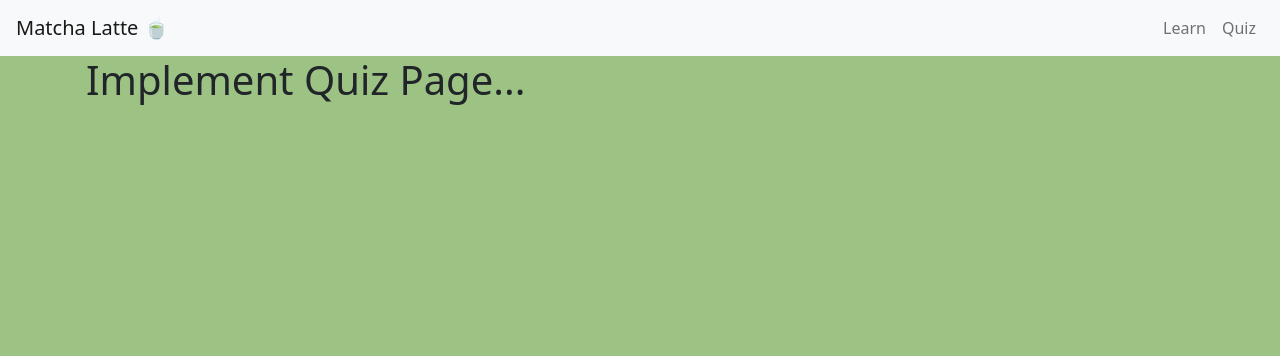
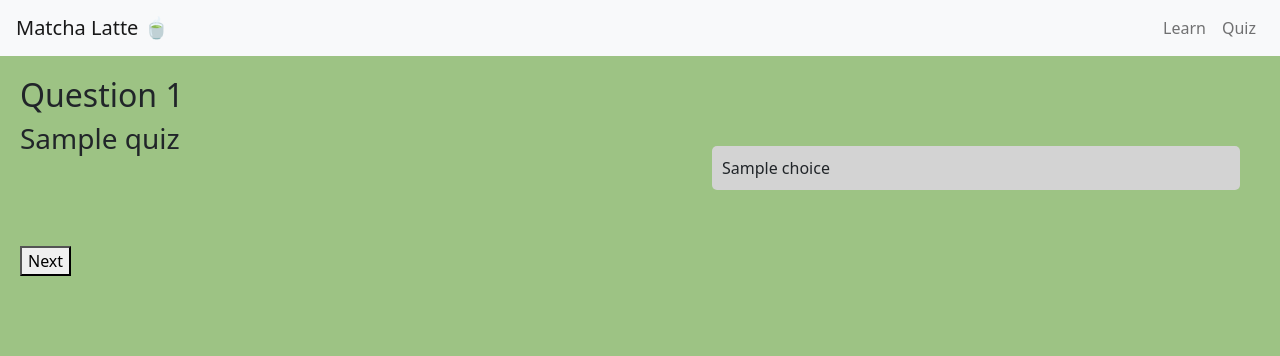
Before and after one commit to UI-Design-2024/matcha-latte, a Flask app: template templates/quiz.html in a window 1280 px wide. Shown: the top 356 px of the page. Run offline with Flask 3, Linux system fonts and the light colour scheme; the template is opened without the code that fills it: most values are stand-ins (such as "Sample title", 1, 10 or a date in 2020); some libraries are stand-ins or nearby versions.

Commit message:
quiz complete

```diff
--- a/server.py
+++ b/server.py
@@ -10,6 +10,31 @@ import re
 app = Flask(__name__)
 
 data = []
+
+quiz_data = {
+    "1": {
+        "question": "You are hosting a traditional Japanese tea ceremony and your guest asks about the importance of the chasen (bamboo whisk) and chawan (tea bowl) in matcha preparation. How would you explain?",
+        "choices": ["Chasen: to measure the matcha powder. Chawan: to maintain the water’s temperature", "Chasen: to create a frothy consistency in the matcha. Chawan: to provide a wide surface area for whisking.", "Chasen: to evenly dissolve the matcha powder, creating a velvety texture. Chawan: to serve as a vessel for presenting the tea.", "Chasen: to ensure the proper infusion of flavors in the matcha. Chawan: to symbolize harmony and respect in the tea ceremony."],
+        "correct_answer": 2
+    },
+    "2": {
+        "question": "How would you assess the quality of matcha before making a purchase?",
+        "choices": ["Look for a vibrant green, sweet umami aroma, and smooth texture.", "Only examine the color variations as that is the main indicator of different grades of matcha.", "Perform a taste test of the powder directly to detect flavor notes.", "Inspect the powder’s ability to form a stable suspension in water."],
+        "correct_answer": 0,
+        "image": "quiz2.png"
+    },
+    "3": {
+       "question": "While preparing the matcha, you accidentally use water that's too hot. How would you salvage the situation without compromising the matcha flavor and texture?",
+       "choices": ["Rapidly cool the matcha using ice.", "Wait ten minutes for the matcha to cool and continue to serve it to your guests.", "Whisk faster to aerate it, enhancing its texture and mouthfeel.", "Prepare a secondary batch of matcha using lower temperature water and blend it with the initial batch."],
+       "correct_answer": 3,
+       "image": "quiz3.png"
+    },
+    "4": {
+       "question": "You want to bring matcha with you to enjoy for a hiking trip. What tools would you recommend for preparing traditional matcha on-the-go?",
+       "choices": ["Pack a compact bamboo matcha whisk and matcha bowl, along with an insulated flask for warm water.", "For simplicity, utilize pre-packaged unwhisked matcha packets.", "Opt for instant matcha powder and a battery-operated milk frother.", "Choose a traditional matcha whisk made of bamboo and a ceramic matcha bowl for authenticity."],
+       "correct_answer": 0
+    }
+}
 
 @app.get("/api/health")
 def get_health():
@@ -35,11 +60,20 @@ def stir():
 def learn():
    return render_template('learn.html')
 
-@app.route('/quiz')
-def quiz():
-   return render_template('quiz.html')
+@app.route('/results')
+def results():
+   return render_template('results.html')
 
+@app.route('/quiz/<int:quiz_id>')
+def quiz(quiz_id):
+    quiz = quiz_data.get(str(quiz_id))
+    if not quiz:
+        return "Quiz not found", 404
 
+    prev_quiz_id = str(quiz_id - 1) if quiz_id > 1 else None
+    next_quiz_id = str(quiz_id + 1) if str(quiz_id + 1) in quiz_data else None
+
+    return render_template('quiz.html', quiz_id=quiz_id, quiz=quiz, prev_quiz_id=prev_quiz_id, next_quiz_id=next_quiz_id)
 
 if __name__ == '__main__':
    app.run(debug = True)
--- a/static/sample.js
+++ b/static/sample.js
@@ -0,0 +1,13 @@
+$(document).ready(function() {
+    $('#choices li').click(function() {
+        var selected_index = parseInt($(this).attr('data-index'));
+        var correct_index = {{ quiz['correct_answer'] }};
+        if (selected_index === correct_index) {
+            $(this).addClass('correct');
+        } else {
+            $(this).addClass('incorrect');
+            $('#choices li[data-index="' + correct_index + '"]').addClass('correct');
+        }
+        $('#choices li').off('click');
+    });
+});
--- /dev/null
+++ b/static/styles.css
@@ -0,0 +1,39 @@
+#choices .correct {
+    background-color: lightgreen;
+    color: black;
+}
+#choices .incorrect {
+    background-color: lightcoral;
+    color: black;
+}
+.question {
+    width: 50%;
+    float: left;
+    padding: 20px;
+}
+.options {
+    width: 50%;
+    float: left;
+    padding: 40px;
+    margin-top: 50px;
+}
+.option {
+    list-style: none;
+    background-color: lightgray;
+    padding: 10px;
+    margin-bottom: 10px;
+    border-radius: 5px;
+    cursor: pointer;
+}
+.option:hover {
+    background-color: gray;
+}
+.buttons {
+    padding-left: 20px;
+}
+.quiz_image {
+    padding: 20px;
+    display: block;
+    margin: 0 auto;
+    width: 230px;
+}
--- a/templates/layout.html
+++ b/templates/layout.html
@@ -24,7 +24,7 @@
                         <a class="nav-link" href="/learn">Learn</a>
                     </li>
                     <li class="nav-item">
-                        <a class="nav-link" href="/quiz">Quiz</a>
+                        <a class="nav-link" href="/quiz/1">Quiz</a>
                     </li>
                 </ul>
             </div>
--- a/templates/quiz.html
+++ b/templates/quiz.html
@@ -1,17 +1,52 @@
 <!DOCTYPE html>
 <html lang="en">
-{% extends "layout.html" %}
-{% block content %}
 <head>
     <meta charset="UTF-8">
     <title>Quiz</title>
-    <div class="container">
-        <h1>Implement Quiz Page...</h1>
-    </div>
+    <script src="https://code.jquery.com/jquery-3.6.0.min.js"></script>
+    <script type="text/javascript" src="{{ url_for('static', filename='sample.js') }}"></script>
+    <link rel="stylesheet" href="{{ url_for('static', filename='styles.css') }}">
 </head>
 <body>
-
+    {% extends "layout.html" %}
+    {% block content %}
+        <div class="question">
+            <h2>Question {{ quiz_id }}</h1>
+            <h3>{{ quiz['question'] }}</h2>
+            {% if 'image' in quiz %}
+                <img class="quiz_image" src="{{ url_for('static', filename=quiz['image']) }}" alt="Question Image">
+            {% endif %}
+        </div>
+        <div class="options">
+            <ul id="choices">
+                {% for i in range(quiz['choices']|length) %}
+                    <li class="option" data-index="{{ i }}">{{ quiz['choices'][i] }}</li>
+                {% endfor %}
+            </ul>
+        </div>
+        <div style="clear: both;"></div>
+        <div class="buttons">
+            {% if next_quiz_id %}
+                <a href="/quiz/{{ next_quiz_id }}"><button>Next</button></a>
+            {% else %}
+                <a href="/results"><button>Submit Quiz</button></a>
+            {% endif %}
+        </div>
+        <script>
+            $(document).ready(function() {
+                $('#choices li').click(function() {
+                    var selected_index = parseInt($(this).attr('data-index'));
+                    var correct_index = {{ quiz['correct_answer'] }};
+                    if (selected_index === correct_index) {
+                        $(this).addClass('correct');
+                    } else {
+                        $(this).addClass('incorrect');
+                        $('#choices li[data-index="' + correct_index + '"]').addClass('correct');
+                    }
+                    $('#choices li').off('click');
+                });
+            });
+        </script>
+    {% endblock %}
 </body>
 </html>
-
-{% endblock %}
```
Also changed, not shown: templates/results.html (added, +17 -0 lines), static/quiz2.png (added), static/quiz3.png (added).
